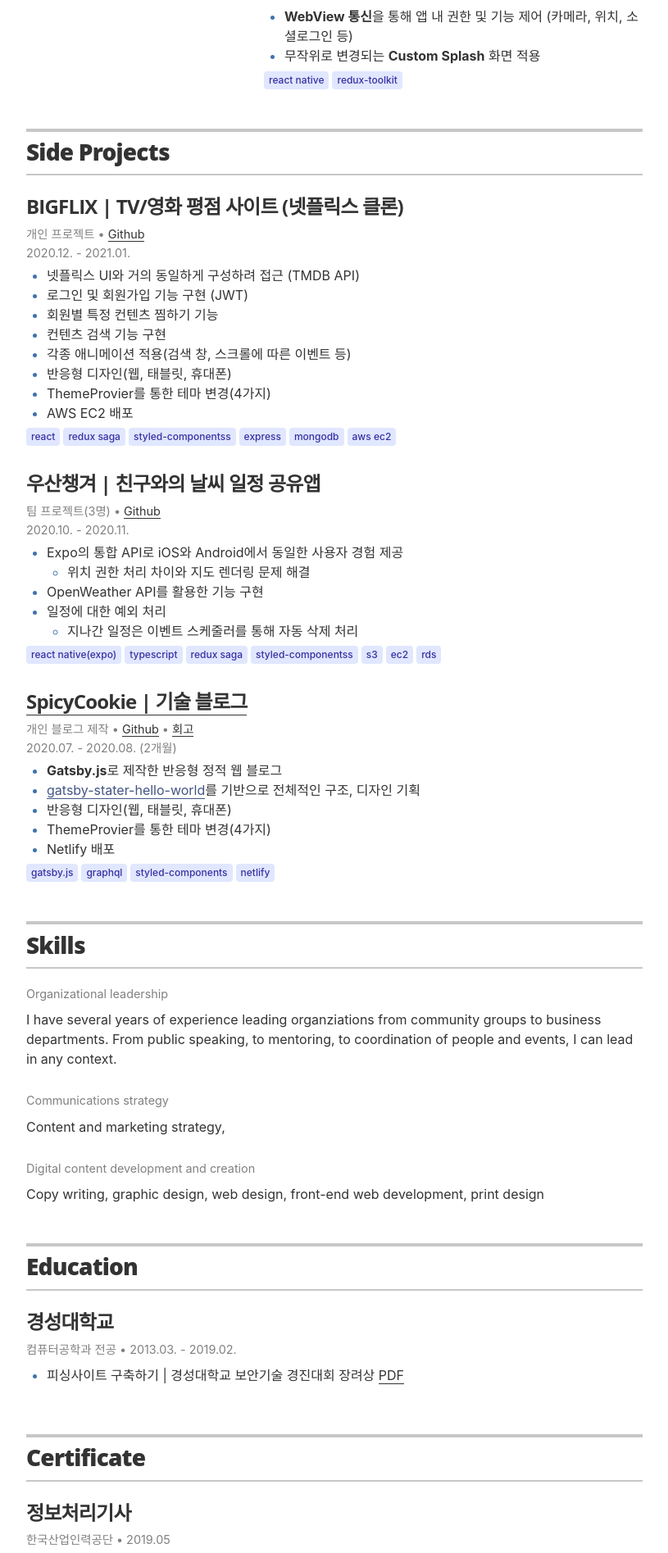
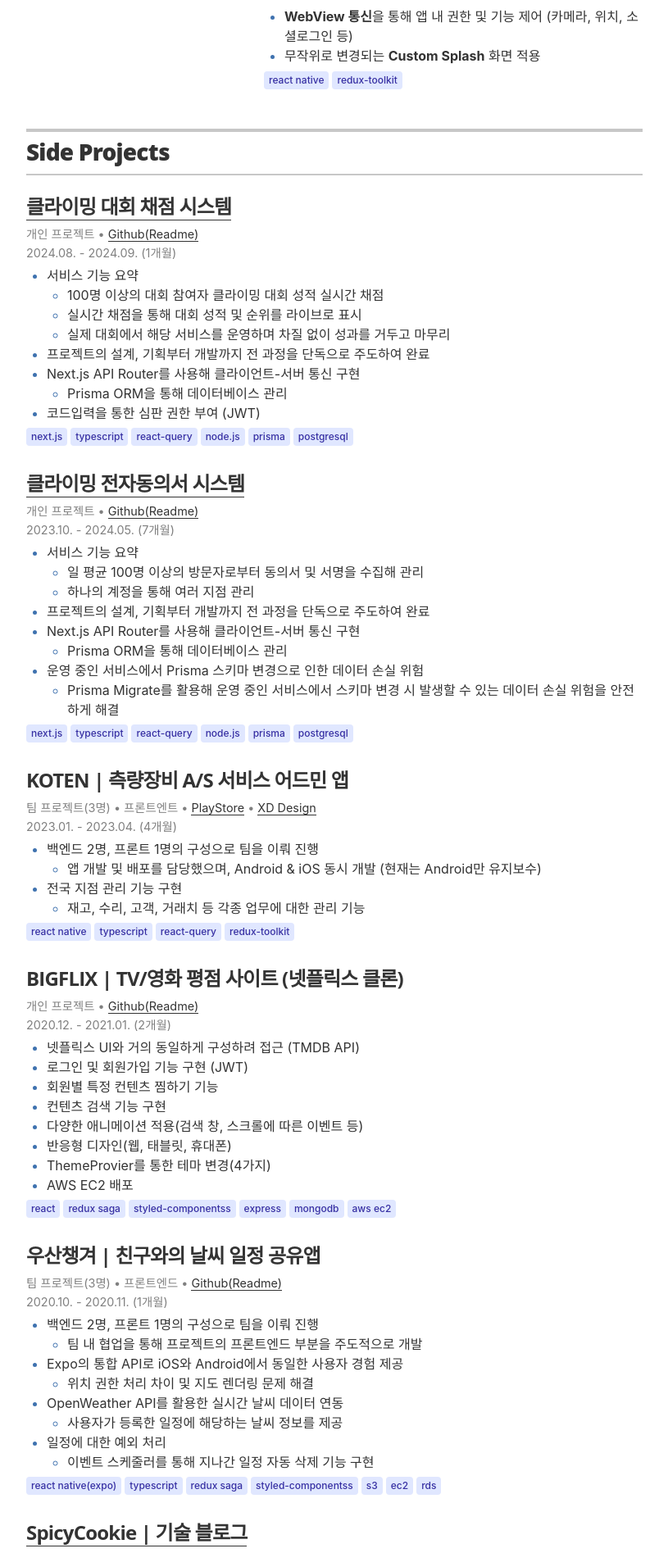
Before and after one commit to b0jun/b0jun.github.io, a Jekyll site: the page built from index.html, in a window 1280 px wide. Shown: the part 3448-5343 px from the top of the page at 82% size, without its empty margins (232-1047 px from the left). Built offline with Jekyll 4.4.1, drawn with Linux system fonts in a browser that asks for light colours; some of the changed text lies outside the part shown.

Commit message:
add: 이력서 프로젝트 및 스킬셋 추가

```diff
--- a/_config.yml
+++ b/_config.yml
@@ -1,5 +1,5 @@
 # Site settings
-title: '이력서 - 김병준(Byeong Jun, Kim)'
+title: '김병준 - 프론트엔드 엔지니어'
 description: '프론트엔드 개발자 김병준의 이력서입니다.'
 
 # Build settings
--- a/_data/projects.yml
+++ b/_data/projects.yml
@@ -1,17 +1,80 @@
 # Projects
+- project: 클라이밍 대회 채점 시스템
+  role: 개인 프로젝트
+  duration: 2024.08. - 2024.09. (1개월)
+  url: "https://dolmenge.vercel.app/dolmenge_jeonpo/pass"
+  links:
+    - <a href="https://github.com/b0jun/dolparty" target="_blank" rel="noopener noreferrer">Github(Readme)</a>
+  items:
+    - main: 서비스 기능 요약
+      subitems:
+        - 100명 이상의 대회 참여자 클라이밍 대회 성적 실시간 채점
+        - 실시간 채점을 통해 대회 성적 및 순위를 라이브로 표시
+        - 실제 대회에서 해당 서비스를 운영하며 차질 없이 성과를 거두고 마무리
+    - main: 프로젝트의 설계, 기획부터 개발까지 전 과정을 단독으로 주도하여 완료
+    - main: Next.js API Router를 사용해 클라이언트-서버 통신 구현
+      subitems: Prisma ORM을 통해 데이터베이스 관리
+    - main: 코드입력을 통한 심판 권한 부여 (JWT)
+  skills:
+    - next.js
+    - typescript
+    - react-query
+    - node.js
+    - prisma
+    - postgresql
+- project: 클라이밍 전자동의서 시스템
+  role: 개인 프로젝트
+  duration: 2023.10. - 2024.05. (7개월)
+  url: "https://dolmenge.vercel.app/dolmenge_jeonpo/pass"
+  links:
+    - <a href="https://github.com/b0jun/climbing-pass" target="_blank" rel="noopener noreferrer">Github(Readme)</a>
+  items:
+    - main: 서비스 기능 요약
+      subitems:
+        - 일 평균 100명 이상의 방문자로부터 동의서 및 서명을 수집해 관리
+        - 하나의 계정을 통해 여러 지점 관리
+    - main: 프로젝트의 설계, 기획부터 개발까지 전 과정을 단독으로 주도하여 완료
+    - main: Next.js API Router를 사용해 클라이언트-서버 통신 구현
+      subitems: Prisma ORM을 통해 데이터베이스 관리
+    - main: 운영 중인 서비스에서 Prisma 스키마 변경으로 인한 데이터 손실 위험
+      subitems: Prisma Migrate를 활용해 운영 중인 서비스에서 스키마 변경 시 발생할 수 있는 데이터 손실 위험을 안전하게 해결
+  skills:
+    - next.js
+    - typescript
+    - react-query
+    - node.js
+    - prisma
+    - postgresql
 
+- project: KOTEN | 측량장비 A/S 서비스 어드민 앱
+  role: 팀 프로젝트(3명) • 프론트엔트
+  duration: 2023.01. - 2023.04. (4개월)
+  # url: "#"
+  links:
+    - <a href="https://play.google.com/store/apps/details?id=com.kotenapp&pcampaignid=web_share" target="_blank" rel="noopener noreferrer">PlayStore</a>
+    - <a href="https://xd.adobe.com/view/f091ef04-8e76-4fe9-947a-a003dcb7916c-a5c2/grid" target="_blank" rel="noopener noreferrer">XD Design</a>
+  items:
+    - main: 백엔드 2명, 프론트 1명의 구성으로 팀을 이뤄 진행
+      subitems: 앱 개발 및 배포를 담당했으며, Android & iOS 동시 개발 (현재는 Android만 유지보수)
+    - main: 전국 지점 관리 기능 구현
+      subitems: 재고, 수리, 고객, 거래치 등 각종 업무에 대한 관리 기능
+  skills:
+    - react native
+    - typescript
+    - react-query
+    - redux-toolkit
 - project: BIGFLIX | TV/영화 평점 사이트 (넷플릭스 클론)
   role: 개인 프로젝트
-  duration: 2020.12. - 2021.01.
+  duration: 2020.12. - 2021.01. (2개월)
   # url: "#"
   links:
-    - <a href="https://github.com/b0jun/react-bigflix" target="_blank" rel="noopener noreferrer">Github</a>
+    - <a href="https://github.com/b0jun/react-bigflix" target="_blank" rel="noopener noreferrer">Github(Readme)</a>
   items:
     - main: 넷플릭스 UI와 거의 동일하게 구성하려 접근 (TMDB API)
     - main: 로그인 및 회원가입 기능 구현 (JWT)
     - main: 회원별 특정 컨텐츠 찜하기 기능
     - main: 컨텐츠 검색 기능 구현
-    - main: 각종 애니메이션 적용(검색 창, 스크롤에 따른 이벤트 등)
+    - main: 다양한 애니메이션 적용(검색 창, 스크롤에 따른 이벤트 등)
     - main: 반응형 디자인(웹, 태블릿, 휴대폰)
     - main: ThemeProvier를 통한 테마 변경(4가지)
     - main: AWS EC2 배포
@@ -23,19 +86,22 @@
     - mongodb
     - aws ec2
 - project: 우산챙겨 | 친구와의 날씨 일정 공유앱
-  role: 팀 프로젝트(3명)
-  duration: 2020.10. - 2020.11.
+  role: 팀 프로젝트(3명) • 프론트엔드
+  duration: 2020.10. - 2020.11. (1개월)
   # url: "#"
   links:
-    - <a href="https://github.com/b0jun/react-bigflix" target="_blank" rel="noopener noreferrer">Github</a>
+    - <a href="https://github.com/b0jun/react-bigflix" target="_blank" rel="noopener noreferrer">Github(Readme)</a>
   items:
+    - main: 백엔드 2명, 프론트 1명의 구성으로 팀을 이뤄 진행
+      subitems: 팀 내 협업을 통해 프로젝트의 프론트엔드 부분을 주도적으로 개발
     - main: Expo의 통합 API로 iOS와 Android에서 동일한 사용자 경험 제공
       subitems: 일정 등록 시 주소 검색 후 지도에 표기
-      subitems: 위치 권한 처리 차이와 지도 렌더링 문제 해결
-    - main: OpenWeather API를 활용한 기능 구현
+      subitems: 위치 권한 처리 차이 및 지도 렌더링 문제 해결
+    - main: OpenWeather API를 활용한 실시간 날씨 데이터 연동
+      subitems: 사용자가 등록한 일정에 해당하는 날씨 정보를 제공
     - main: 일정에 대한 예외 처리
-      subitems: 날씨 데이터가 없는 일정에 대한 대체 처리 추가
-      subitems: 지나간 일정은 이벤트 스케줄러를 통해 자동 삭제 처리
+      subitems: 날씨 데이터가 없는 일정에 대해 대체 데이터 처리 로직 추가
+      subitems: 이벤트 스케줄러를 통해 지나간 일정 자동 삭제 기능 구현
   skills:
     - react native(expo)
     - typescript
@@ -48,7 +114,7 @@
   role: 개인 블로그 제작
   duration: 2020.07. - 2020.08. (2개월)
   links:
-    - <a href="https://github.com/b0jun/spicycookie.me" target="_blank" rel="noopener noreferrer">Github</a>
+    - <a href="https://github.com/b0jun/spicycookie.me" target="_blank" rel="noopener noreferrer">Github(Readme)</a>
     - <a href="https://spicycookie.me/Essay/spicycookie" target="_blank" rel="noopener noreferrer">회고</a>
   url: https://spicycookie.me
   items:
@@ -56,7 +122,7 @@
     - main: <a href="https://www.gatsbyjs.com/starters/gatsbyjs/gatsby-starter-hello-world" target="_blank" rel="noopener noreferrer">gatsby-stater-hello-world</a>를 기반으로 전체적인 구조, 디자인 기획
     - main: 반응형 디자인(웹, 태블릿, 휴대폰)
     - main: ThemeProvier를 통한 테마 변경(4가지)
-    - main: Netlify 배포
+    - main: Netlify를 통한 배포 및 관리
   skills:
     - gatsby.js
     - graphql
--- a/_data/skills.yml
+++ b/_data/skills.yml
@@ -1,12 +1,20 @@
 # Skills
-# Organizational leadership
-- skill: Organizational leadership
-  description: I have several years of experience leading organziations from community groups to business departments. From public speaking, to mentoring, to coordination of people and events, I can lead in any context.
+- skill: Communication
+  items:
+    - 비개발자와도 기술적 요구사항을 쉽게 설명하고, 피드백을 수용하여 문제를 해결하는 능력을 갖추고 있습니다.
 
-# Communications strategy
-- skill: Communications strategy
-  description: Content and marketing strategy,
+- skill: Frontend
+  items:
+    - React로 인터랙티브한 웹 애플리케이션을 개발해본 경험이 많습니다.
+    - Next.js의 Page Router 및 App Router 두 환경 모두 능숙합니다.
+    - CSR, SSR, SSG 방식을 활용해 프로젝트 요구 사항에 맞춘 최적화된 렌더링 방식을 적용할 수 있습니다.
+    - React Native를 통해 모바일 앱 출시 및 업데이트 경험이 있습니다.
+    - 다양한 브라우저에서 트러블 슈팅을 통해 호환성 문제를 해결한 경험이 많습니다.
+    - Sass, Styled-components, Tailwind 등으로 사용자 맞춤형 UI를 구현할 수 있습니다.
+    - 웹 접근성 및 SEO 최적화 작업 경험이 있습니다.
 
-# Digital content development and creation
-- skill: Digital content development and creation
-  description: Copy writing, graphic design, web design, front-end web development, print design
+- skill: Backend
+  items:
+    - Node.js를 사용해 RESTful API 설계 및 서버 구축해본 경험이 있습니다.
+    - Prisma ORM을 사용해 데이터베이스 관리를 해본 경험이 있습니다.
+    - Next.js API Routes를 사용해 클라이언트와 서버 간 원활한 통신을 구현한 경험이 있습니다.
--- a/_layouts/resume.html
+++ b/_layouts/resume.html
@@ -153,8 +153,15 @@
         </header>
         {% for skill in site.data.skills %}
         <div class="resume-item">
-          <h4 class="resume-item-details">{{ skill.skill }}</h4>
+          <h4 class="skills-item-title">{{ skill.skill }}</h4>
           <p class="resume-item-copy">{{ skill.description }}</p>
+          {% if skill.items %}
+          <ul class="experience-item-project-items">
+            {% for item in skill.items %}
+            <li>{{ item }}</li>
+            {% endfor %}
+          </ul>
+          {% endif %}
         </div>
         {% endfor %}
       </section>
--- a/_sass/_resume.scss
+++ b/_sass/_resume.scss
@@ -254,6 +254,16 @@
     line-height: 1.2;
   }
 
+  .skills-item-title {
+    @include sans_bold;
+    margin: 0 0 0.75rem;
+    font-size: 1.5rem;
+    letter-spacing: -0.05rem;
+    line-height: 1.2;
+    display: inline;
+    box-shadow: inset 0 -10px 0 #b7e0ff;
+  }
+
   .resume-item-details {
     font-size: 0.9rem;
     margin: 0 0 0.5rem;
```
